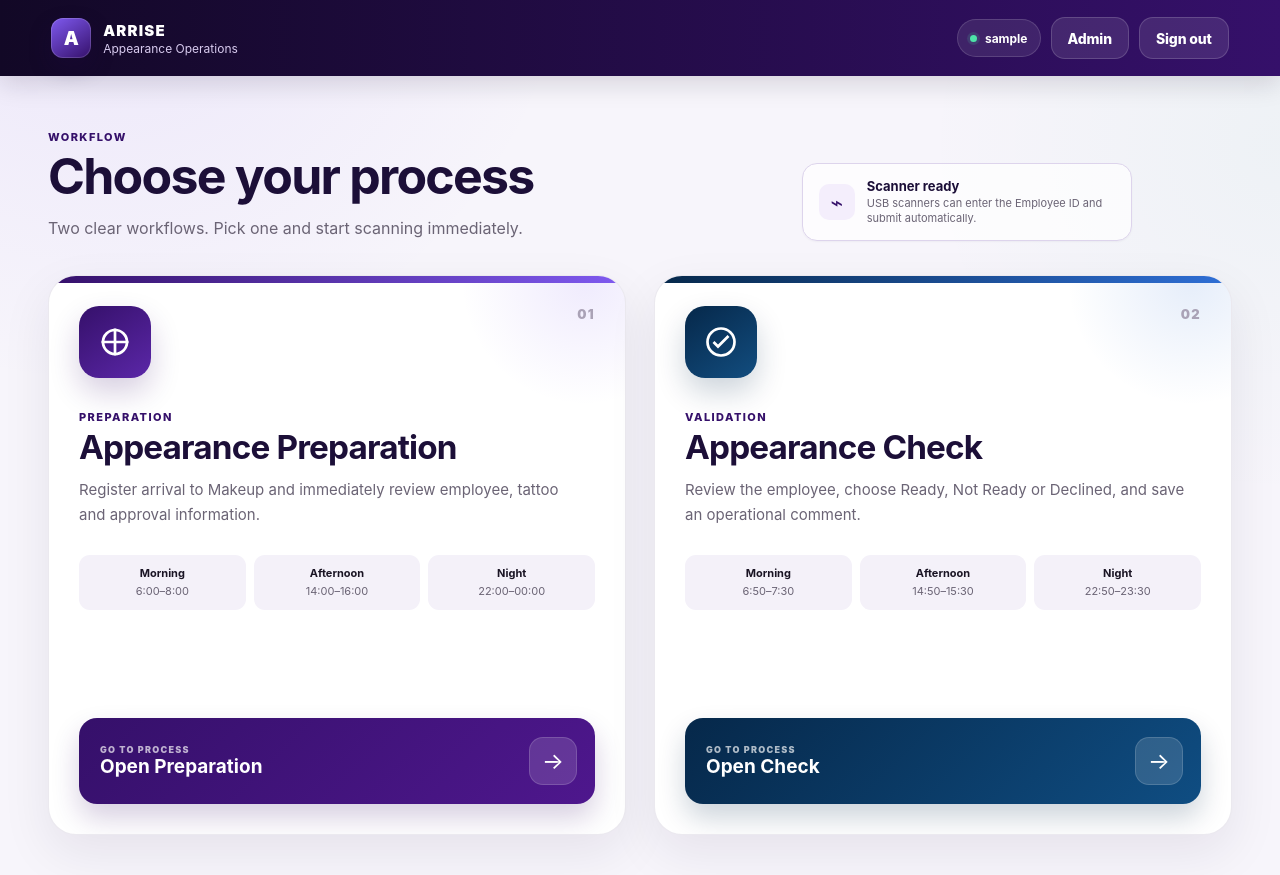
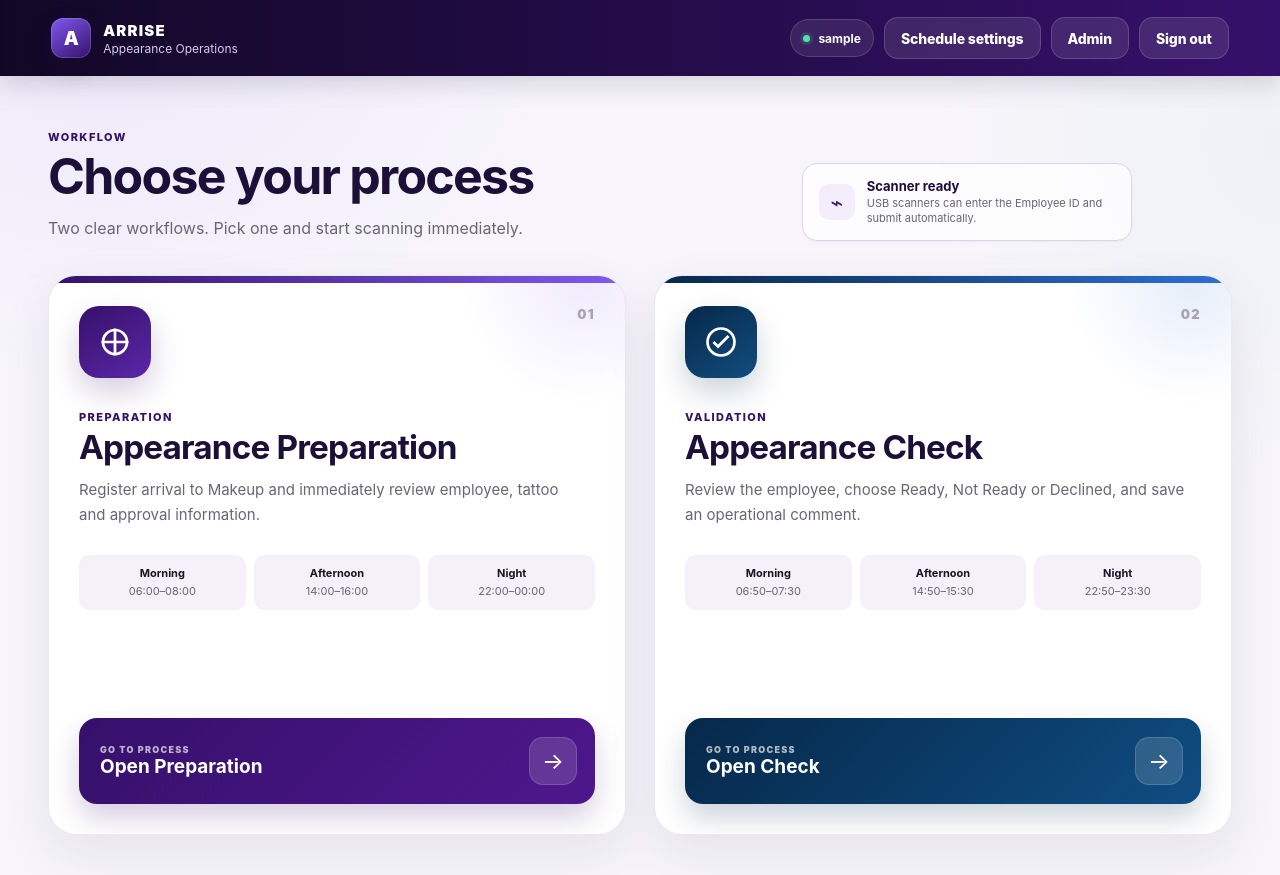
Before and after one commit to oscararrise/check_appearance, a Django app: page / in a window 1280 px wide. Shown: the top 875 px of the page. Run offline with Django 5.2, Linux system fonts and the light colour scheme; the visitor is signed in with stand-in values (Sample User, id 1); data comes from the database, SQL or seed files in the repository.

Commit message:
Expose schedule settings from process selection

```diff
--- a/templates/appearance/process_selection.html
+++ b/templates/appearance/process_selection.html
@@ -12,7 +12,10 @@
         </div>
         <div class="topbar-actions">
             <span class="user-chip"><span class="user-dot" aria-hidden="true"></span>{{ request.user.username }}</span>
-            {% if request.user.is_staff %}<a class="btn btn-ghost" href="/admin/">Admin</a>{% endif %}
+            {% if request.user.is_staff %}
+            <a class="btn btn-ghost" href="{% url 'appearance:schedule_settings' %}">Schedule settings</a>
+            <a class="btn btn-ghost" href="/admin/">Admin</a>
+            {% endif %}
             <form method="post" action="{% url 'logout' %}">{% csrf_token %}<button class="btn btn-ghost" type="submit">Sign out</button></form>
         </div>
     </header>
@@ -44,9 +47,9 @@
                     <p>Register arrival to Makeup and immediately review employee, tattoo and approval information.</p>
                 </div>
                 <div class="process-window-list">
-                    <span><strong>Morning</strong> 6:00–8:00</span>
-                    <span><strong>Afternoon</strong> 14:00–16:00</span>
-                    <span><strong>Night</strong> 22:00–00:00</span>
+                    {% for row in preparation_schedule %}
+                    <span><strong>{{ row.get_shift_display }}</strong> {{ row.start_time|time:"H:i" }}–{{ row.end_time|time:"H:i" }}</span>
+                    {% endfor %}
                 </div>
                 <span class="process-cta">
                     <span class="process-cta-copy"><small>GO TO PROCESS</small><strong>Open Preparation</strong></span>
@@ -67,9 +70,9 @@
                     <p>Review the employee, choose Ready, Not Ready or Declined, and save an operational comment.</p>
                 </div>
                 <div class="process-window-list">
-                    <span><strong>Morning</strong> 6:50–7:30</span>
-                    <span><strong>Afternoon</strong> 14:50–15:30</span>
-                    <span><strong>Night</strong> 22:50–23:30</span>
+                    {% for row in check_schedule %}
+                    <span><strong>{{ row.get_shift_display }}</strong> {{ row.start_time|time:"H:i" }}–{{ row.end_time|time:"H:i" }}</span>
+                    {% endfor %}
                 </div>
                 <span class="process-cta">
                     <span class="process-cta-copy"><small>GO TO PROCESS</small><strong>Open Check</strong></span>
```
